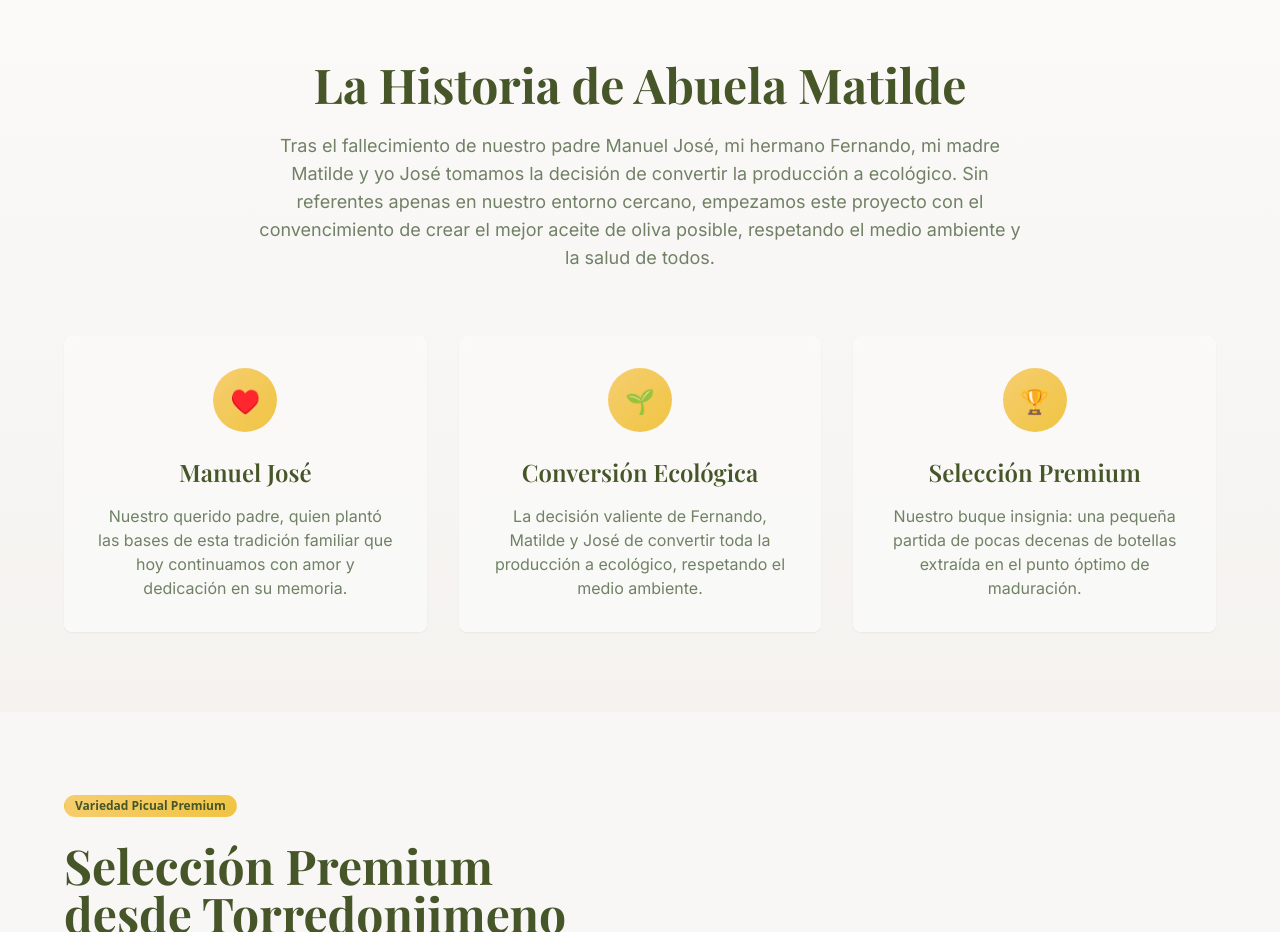
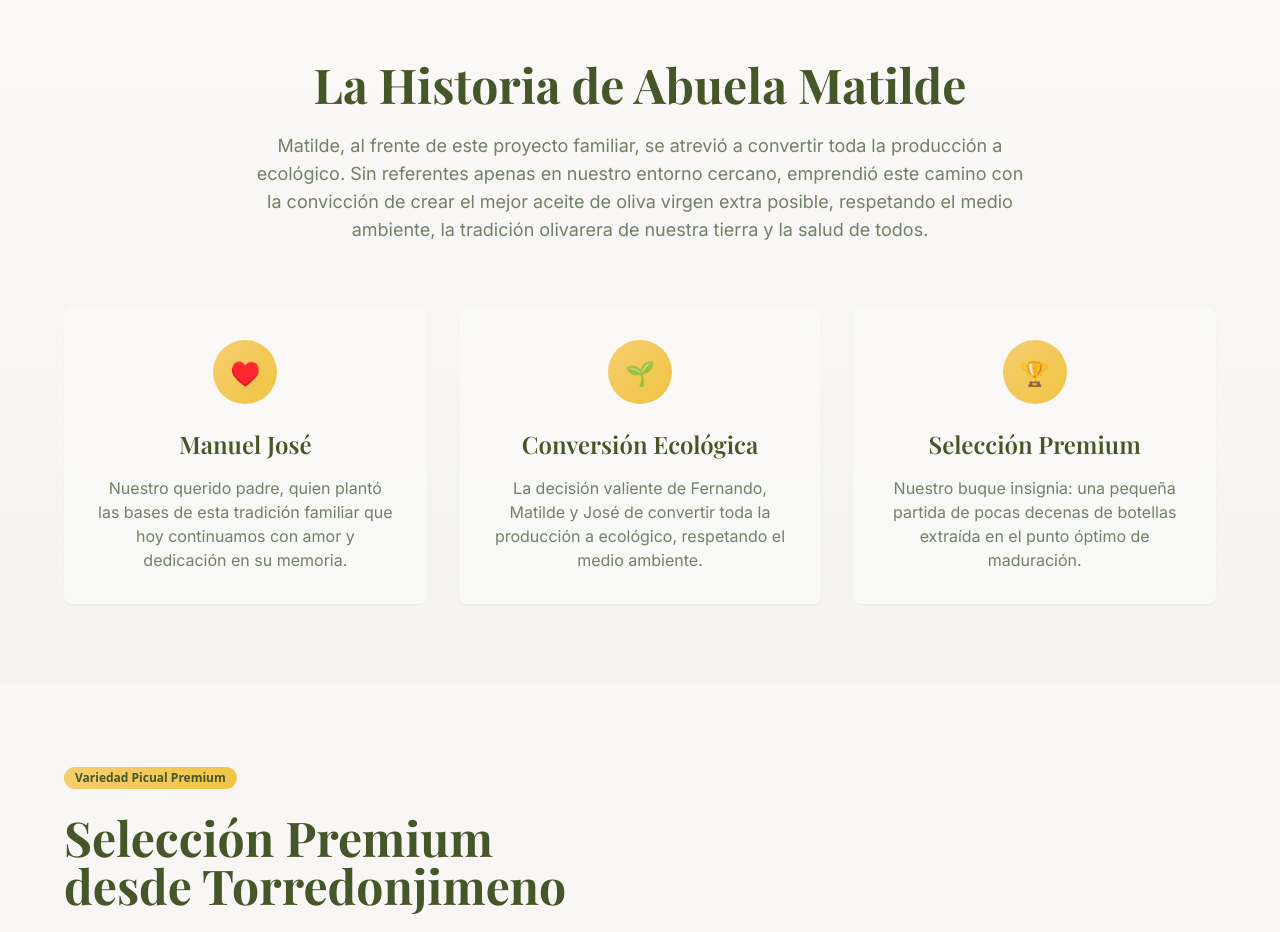
Before and after one commit to jcarpio/abuela-matilde-essence, a React (Vite) app: page / in a window 1280 px wide. Shown: the part 820-1752 px from the top of the page. Built offline with nearby package versions, Linux system fonts and the light colour scheme; the HTML template or start-up script is replaced by a standard one.

Commit message:
Update heritage section text

```diff
--- a/src/components/ui/heritage-section.tsx
+++ b/src/components/ui/heritage-section.tsx
@@ -9,10 +9,10 @@ export const HeritageSection = () => {
             La Historia de Abuela Matilde
           </h2>
           <p className="font-inter text-lg text-muted-foreground max-w-3xl mx-auto">
-            Tras el fallecimiento de nuestro padre Manuel José, mi hermano Fernando, mi madre Matilde
-            y yo José tomamos la decisión de convertir la producción a ecológico. Sin referentes apenas
-            en nuestro entorno cercano, empezamos este proyecto con el convencimiento de crear el mejor
-            aceite de oliva posible, respetando el medio ambiente y la salud de todos.
+            Matilde, al frente de este proyecto familiar, se atrevió a convertir toda la producción a
+            ecológico. Sin referentes apenas en nuestro entorno cercano, emprendió este camino con la
+            convicción de crear el mejor aceite de oliva virgen extra posible, respetando el medio
+            ambiente, la tradición olivarera de nuestra tierra y la salud de todos.
           </p>
         </div>
 
```
